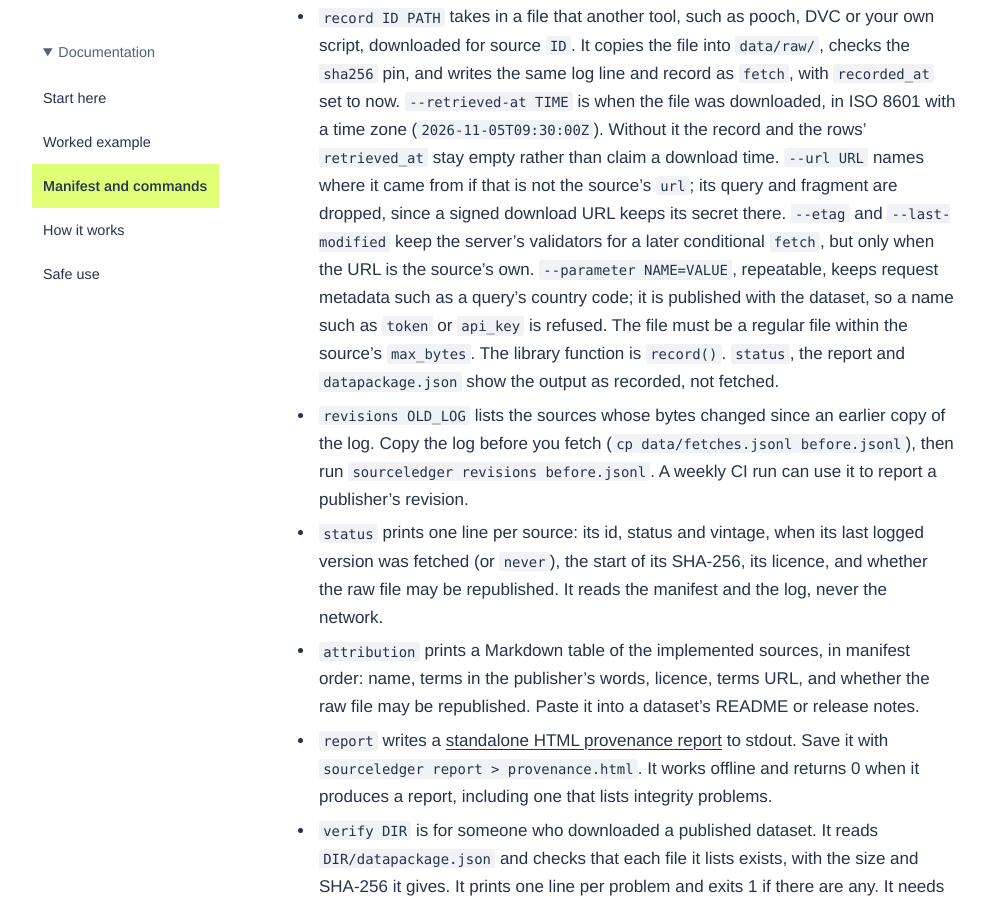
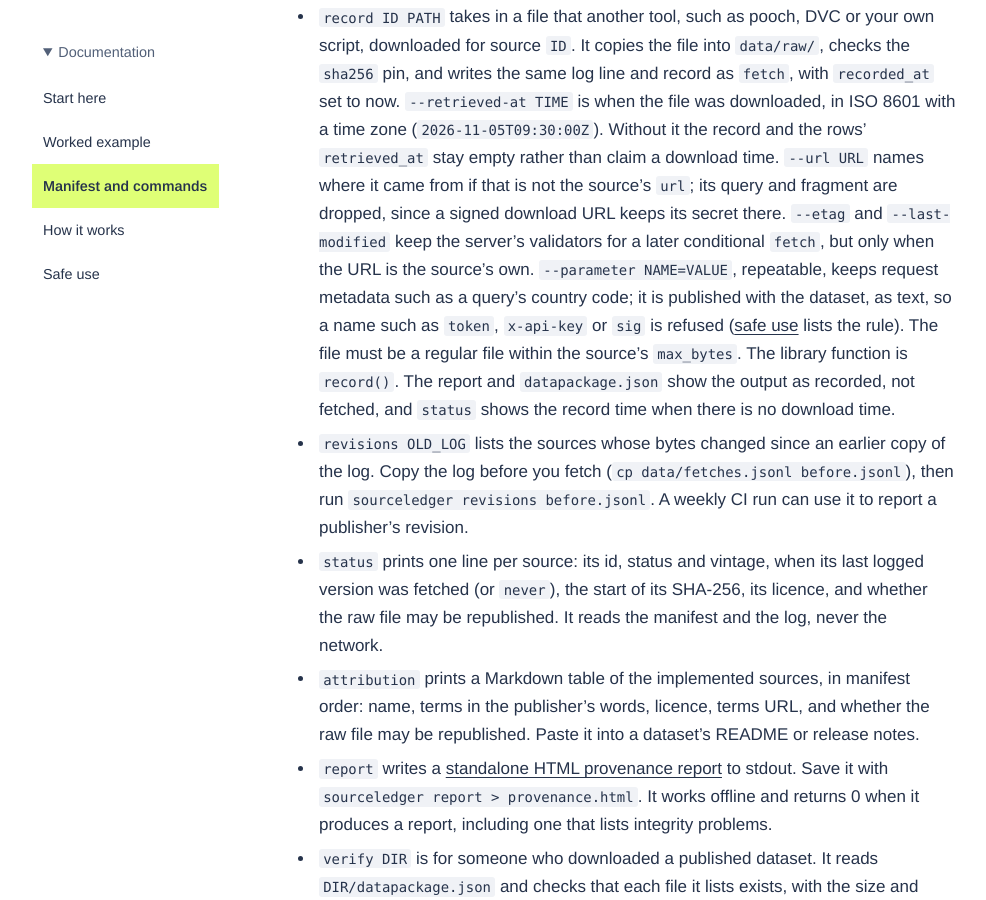
Before and after one commit to simonvanlierde/sourceledger, a Jekyll site: the page built from docs/reference.md, in a window 1280 px wide and 900 px high, scrolled down 3710 px. Shown: the whole window, without its empty margins (5-991 px from the left). Built offline with Jekyll 4.4.1, drawn with Linux system fonts in a browser that asks for light colours.

Commit message:
docs: say what record refuses and what the dlt and DVC recipes need
- the secret-name rule matches the code: words in the name, and key, auth, sig, session or cookie as a part
- the dlt recipe sets format = "json", since an API URL has no .json ending
- the DVC recipe keeps the ETag's double quotes, which a conditional request needs
- reference says status marks a recorded file only when it has no download time

Signed-off-by: Simon van Lierde <90462640+simonvanlierde@users.noreply.github.com>

```diff
--- a/docs/reference.md
+++ b/docs/reference.md
@@ -91,10 +91,11 @@
   URL keeps its secret there. `--etag` and `--last-modified` keep the server's validators
   for a later conditional `fetch`, but only when the URL is the source's own.
   `--parameter NAME=VALUE`, repeatable, keeps request metadata such as a query's country
-  code; it is published with the dataset, so a name such as `token` or `api_key` is
-  refused. The file must be a regular file within the source's `max_bytes`. The library
-  function is `record()`. `status`, the report and `datapackage.json` show the output as
-  recorded, not fetched.
+  code; it is published with the dataset, as text, so a name such as `token`, `x-api-key` or
+  `sig` is refused ([safe use](secure-use.md) lists the rule). The file must be a regular
+  file within the source's `max_bytes`. The library function is `record()`. The report and
+  `datapackage.json` show the output as recorded, not fetched, and `status` shows the record
+  time when there is no download time.
 - `revisions OLD_LOG` lists the sources whose bytes changed since an earlier copy of the
   log. Copy the log before you fetch (`cp data/fetches.jsonl before.jsonl`), then run
   `sourceledger revisions before.jsonl`. A weekly CI run can use it to report a
```
Also changed, not shown: docs/recipes.md (+5 -3 lines), docs/secure-use.md (+4 -2 lines).
